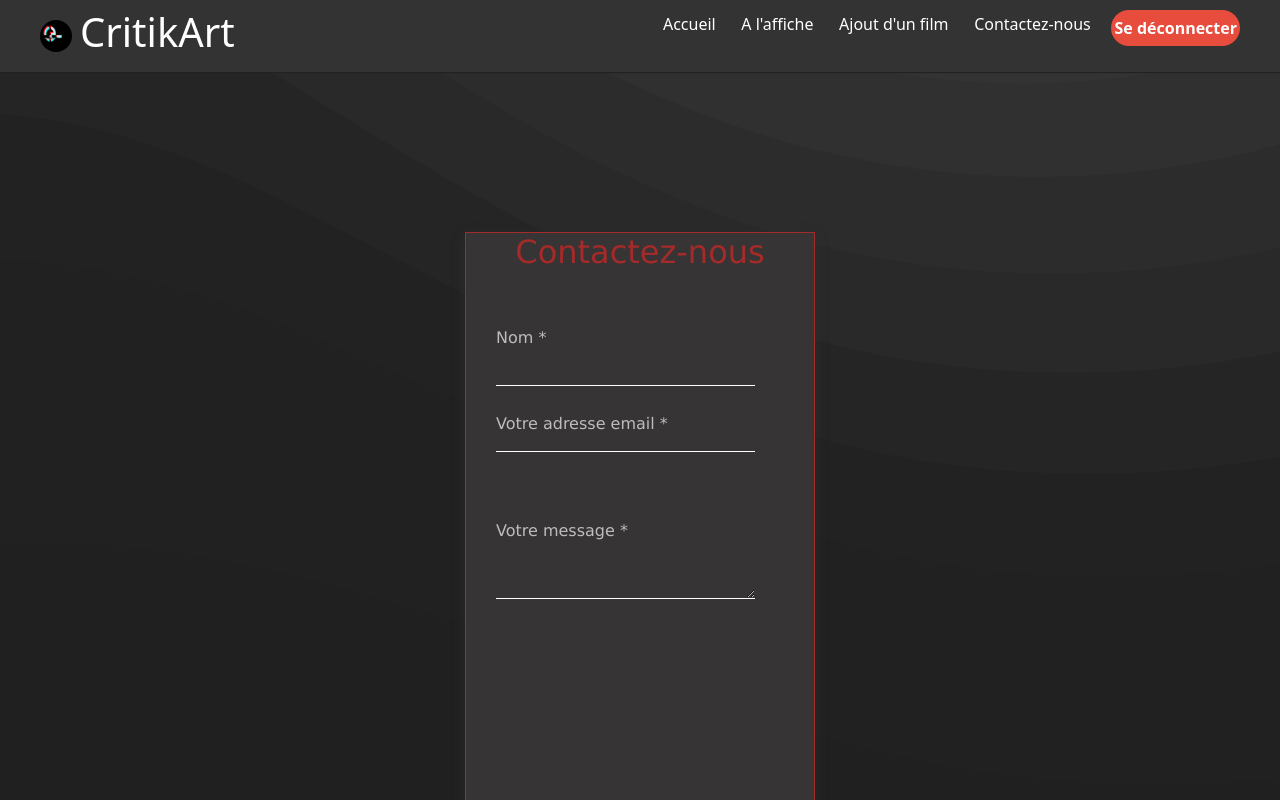
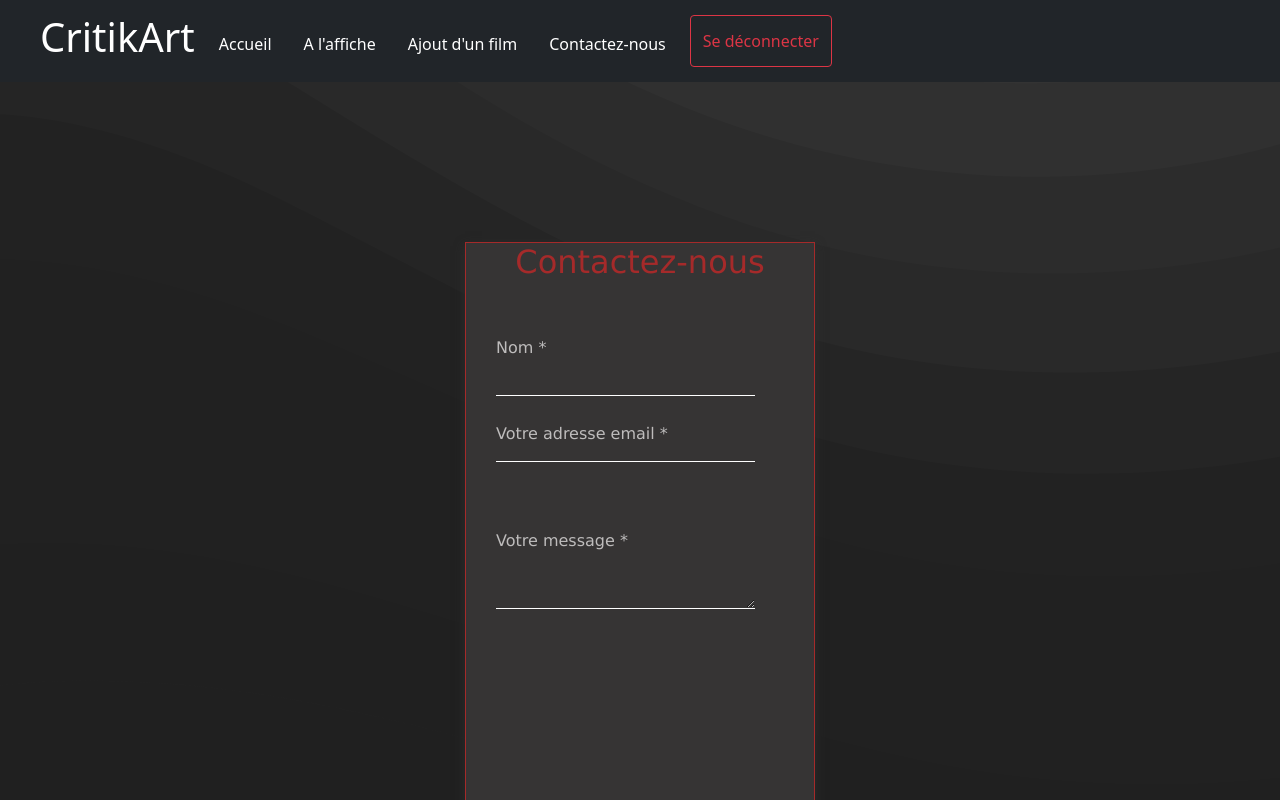
Before and after one commit to SymPapy/CritikArt, a React (Create React App) app: page /contactUs in a window 1280 px wide. Shown: the top 800 px of the page. Built offline with nearby package versions, Linux system fonts and the light colour scheme.

Commit message:
[Ajout NavBar Respo]: responsive

```diff
--- a/src/components/Accueil/Accueil.js
+++ b/src/components/Accueil/Accueil.js
@@ -1,12 +1,12 @@
 import React from 'react'
 import './Accueil.css'
 import Logo from "../../assets/images/logo2.gif";
-import Navbar from '../Navbar/Navbar';
+import NavBar from '../Navbar/Navbar';
 
 const Accueil = ({element}) => {
     return (
         <main>
-            <Navbar />
+            <NavBar />
             <div>
                 <section className='welcome'>
                     <div ref={element}>
--- a/src/components/AddFilm/Create.js
+++ b/src/components/AddFilm/Create.js
@@ -60,7 +60,7 @@ const Create = () => {
                 Cependant, et il en va de soi, il est interdit ❌ d'y inscrir des films à caractère sexuel ! Un contrôle régulier est mis en place /!\
             </Form.Text>
             <br></br><br></br>
-                <Form.Group controlId="exampleForm.ControlInput1" className="titleFilm">
+                <Form.Group controlId="exampleForm.ControlInput1" className="">
                     <Form.Control
                         placeholder = "Titre du film"
                         value = {titre}
--- a/src/components/Navbar/Navbar.css
+++ b/src/components/Navbar/Navbar.css
@@ -86,3 +86,6 @@
   h1 {
     color: #FFF;
   }
+.mr-auto{
+  margin-right: 39rem !important;
+}
--- a/src/components/Navbar/Navbar.js
+++ b/src/components/Navbar/Navbar.js
@@ -1,26 +1,47 @@
-import React from 'react';
+import React, { Fragment } from 'react';
 import './Navbar.css';
-import Logo from "../../assets/images/logo1.gif";
-import { Link } from 'react-router-dom';
+// import Logo from "../../assets/images/logo1.gif";
+// import { Link } from 'react-router-dom';
 import firebase from '../../utils/firebaseConfig';
+import { Navbar, Nav, Button } from 'react-bootstrap';
 
 
+const NavBar = () => (
+<Fragment>
 
-const Navbar = () => (
-    <nav className="navbar navbar-sticky">
-        <div className="navbar--logo-holder">
-            <img src={Logo} alt="logo" className="navbar--logo" />
-            <h1>CritikArt</h1>
-        </div>
-        <ul className="navbar--link">
-            <li><Link to="/accueil" className="navbar--link-item">Accueil</Link></li>
-            <li><Link to="/read" className="navbar--link-item">A l'affiche</Link></li>
-            <li><Link to="/create" className="navbar--link-item">Ajout d'un film</Link></li>
-            <li><Link to="/contactUs" className='navbar--link-item'>Contactez-nous</Link></li>
-            <li><button onClick={ () => firebase.auth().signOut() }  className='welcome__cta-primary'>Se déconnecter</button></li>
-        </ul>
-    </nav>
+  <Navbar bg="dark" sticky="top" expand="lg">
+    <Navbar.Brand>
+        <h1>CritikArt</h1>
+    </Navbar.Brand>
+    <Navbar.Toggle aria-controls="navbarScroll" />
+    <Navbar.Collapse id="navbarScroll">
+    <Nav
+        style={{ maxHeight: '100px' }}
+        navbarScroll>
+        <Nav.Link href="/accueil" className="navbar--link-item">Accueil</Nav.Link>
+        <Nav.Link href="/read" className="navbar--link-item">A l'affiche</Nav.Link>
+        <Nav.Link href="/create" className="navbar--link-item">Ajout d'un film</Nav.Link>
+        <Nav.Link href="/contactUs" className="navbar--link-item">Contactez-nous</Nav.Link>
+        <Button onClick={ () => firebase.auth().signOut() } variant="outline-danger">Se déconnecter</Button>
+    </Nav>
+      </Navbar.Collapse>
+  </Navbar>
+
+</Fragment>
+    // <nav className="navbar navbar-sticky">
+    //     <div className="navbar--logo-holder">
+    //         <img src={Logo} alt="logo" className="navbar--logo" />
+    //         <h1>CritikArt</h1>
+    //     </div>
+    //     <ul className="navbar--link">
+    //         <li><Link to="/accueil" className="navbar--link-item">Accueil</Link></li>
+    //         <li><Link to="/read" className="navbar--link-item">A l'affiche</Link></li>
+    //         <li><Link to="/create" className="navbar--link-item">Ajout d'un film</Link></li>
+    //         <li><Link to="/contactUs" className='navbar--link-item'>Contactez-nous</Link></li>
+    //         <li><button onClick={ () => firebase.auth().signOut() }  className='welcome__cta-primary'>Se déconnecter</button></li>
+    //     </ul>
+    // </nav>
 )
 // le bouton se déconnecter en fonction, ne fonctionne pas car utilisation de la fct Push dans l'auhtentification pour revenir sur l'accueil
 // du coup j'ai tricher avec une redirection sur la page d'authentification
-export default Navbar
+export default NavBar
```
